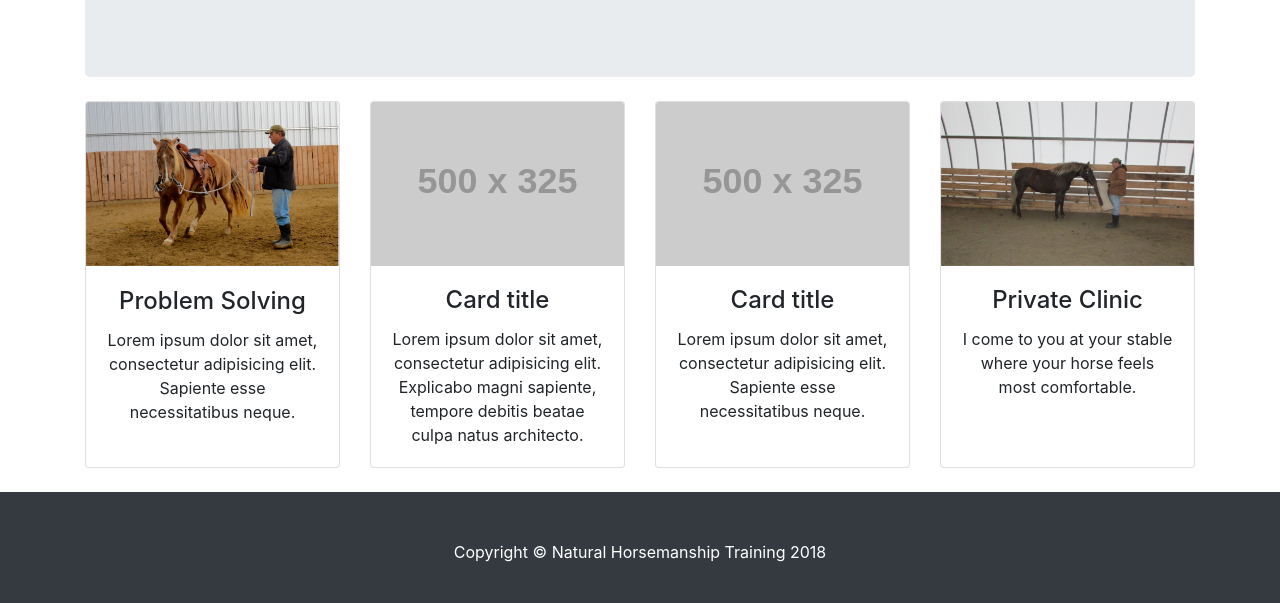
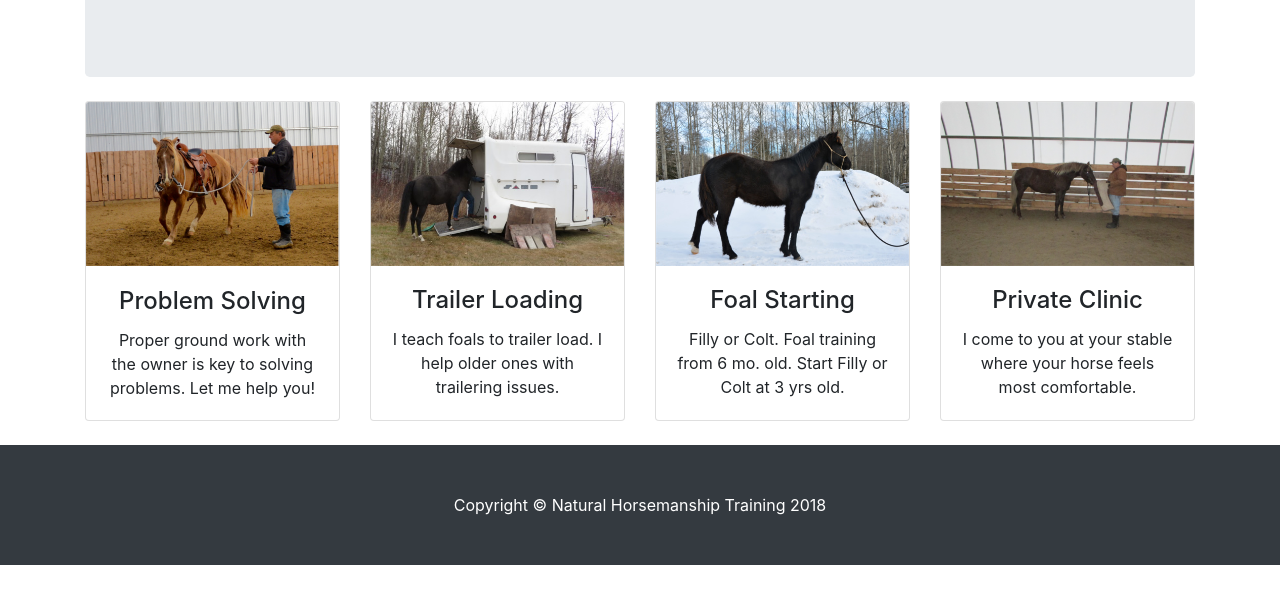
Before and after one commit to raventec/naturalhorsemanshiptraining, a plain HTML site: page index.html in a window 1280 px wide. Shown: the part 293-896 px from the top of the page. After the commit the page ends 858 px from the top, so only its background shows below. Drawn offline with Linux system fonts and the light colour scheme; placeholder pictures from the web are drawn by us.

Commit message:
Finishing Cards
Added images
Added card content

```diff
--- a/css/heroic-features.css
+++ b/css/heroic-features.css
@@ -5,11 +5,11 @@
  */
 
 /*jumbotron transparancy*/
-.jumbotron .img {
+.img {
   margin-bottom: 0px;
   opacity: 0.2;
   color: #fff;
-  background: url("http://placehold.it/500x325") top center no-repeat;
+  background-image: url("http://placehold.it/500x325");
   width: 100%;
   height: 100%;
   background-size: cover;
--- a/index.html
+++ b/index.html
@@ -43,12 +43,12 @@
     <div class="container">
 
       <!-- Jumbotron Header -->
-        <header class="jumbotron my-4 img">
+        <header class="jumbotron my-4">
           <h1 class="display-6"><i>by</i> Don Kallusky</h1>
         <p class="lead">I was schooled and mentored under Buck Brannaman, Peter Campbell, Shane Jackson and Chris Cox.  I previously owned
         a horse ranch in Edson, Alberta where I raised Rocky Mountain Horses. I was the largest breeder of Rockies in Canada with an average
         of 35 to 40 horses. I now reside in Sidney/Victoria, BC.</p>
-      </header>
+        </header>
 
       <!-- Page Features -->
       <div class="row text-center">
@@ -58,27 +58,27 @@
             <img class="card-img-top" src="img/circles.png" alt="">
             <div class="card-body">
               <h4 class="card-title">Problem Solving</h4>
-              <p class="card-text">Lorem ipsum dolor sit amet, consectetur adipisicing elit. Sapiente esse necessitatibus neque.</p>
+              <p class="card-text">Proper ground work with the owner is key to solving problems. Let me help you!</p>
             </div>
           </div>
         </div>
 
         <div class="col-lg-3 col-md-6 mb-4">
           <div class="card">
-            <img class="card-img-top" src="http://placehold.it/500x325" alt="">
+            <img class="card-img-top" src="img/trailerloading.jpg" alt="">
             <div class="card-body">
-              <h4 class="card-title">Card title</h4>
-              <p class="card-text">Lorem ipsum dolor sit amet, consectetur adipisicing elit. Explicabo magni sapiente, tempore debitis beatae culpa natus architecto.</p>
+              <h4 class="card-title">Trailer Loading</h4>
+              <p class="card-text">I teach foals to trailer load. I help older ones with trailering issues.</p>
             </div>
           </div>
         </div>
 
         <div class="col-lg-3 col-md-6 mb-4">
           <div class="card">
-            <img class="card-img-top" src="http://placehold.it/500x325" alt="">
+            <img class="card-img-top" src="img/foaltraining.jpg" alt="">
             <div class="card-body">
-              <h4 class="card-title">Card title</h4>
-              <p class="card-text">Lorem ipsum dolor sit amet, consectetur adipisicing elit. Sapiente esse necessitatibus neque.</p>
+              <h4 class="card-title">Foal Starting</h4>
+              <p class="card-text">Filly or Colt. Foal training from 6 mo. old.  Start Filly or Colt at 3 yrs old.</p>
             </div>
           </div>
         </div>
```
Also changed, not shown: img/foaltraining.jpg (added), img/trailerloading.jpg (added).
